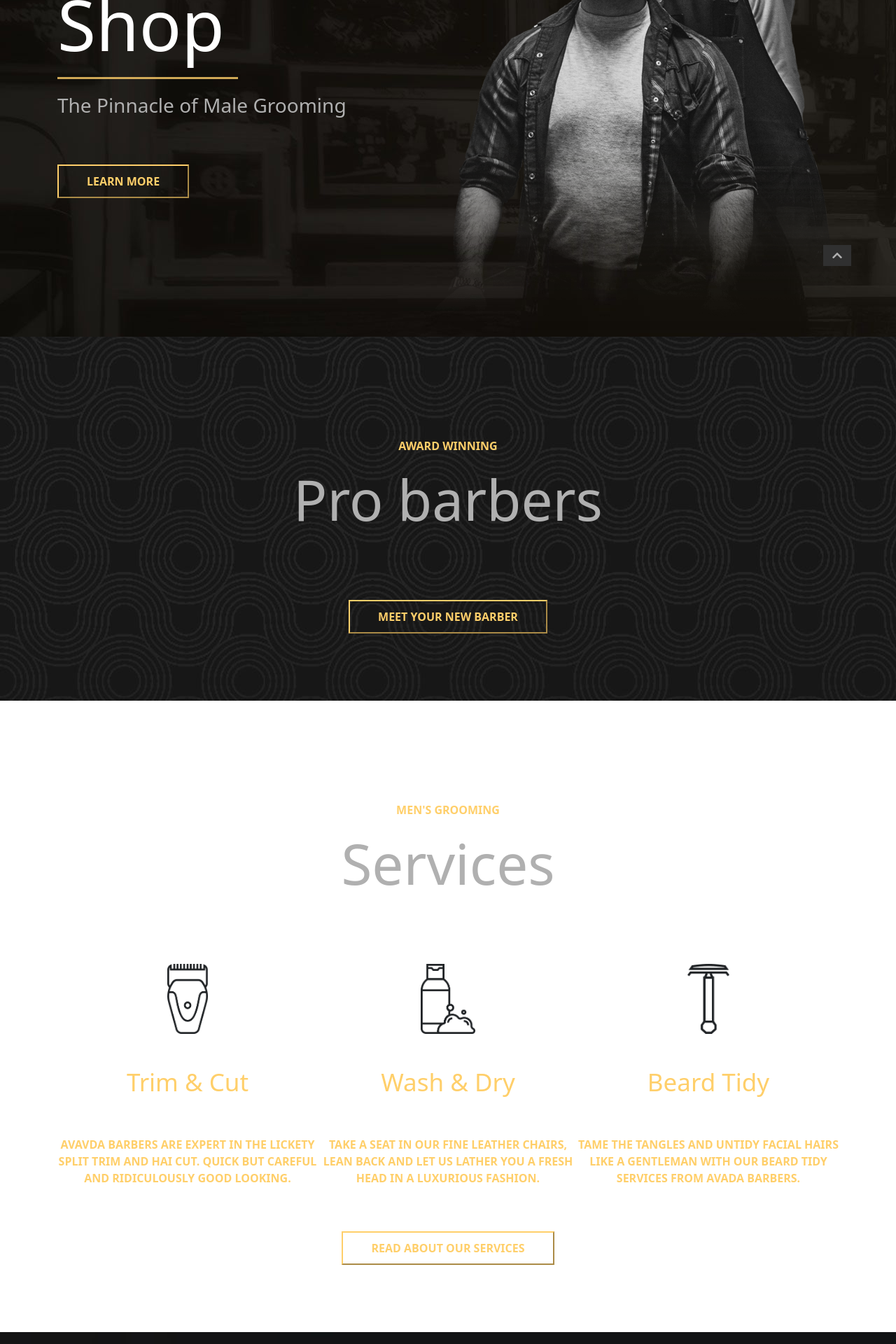
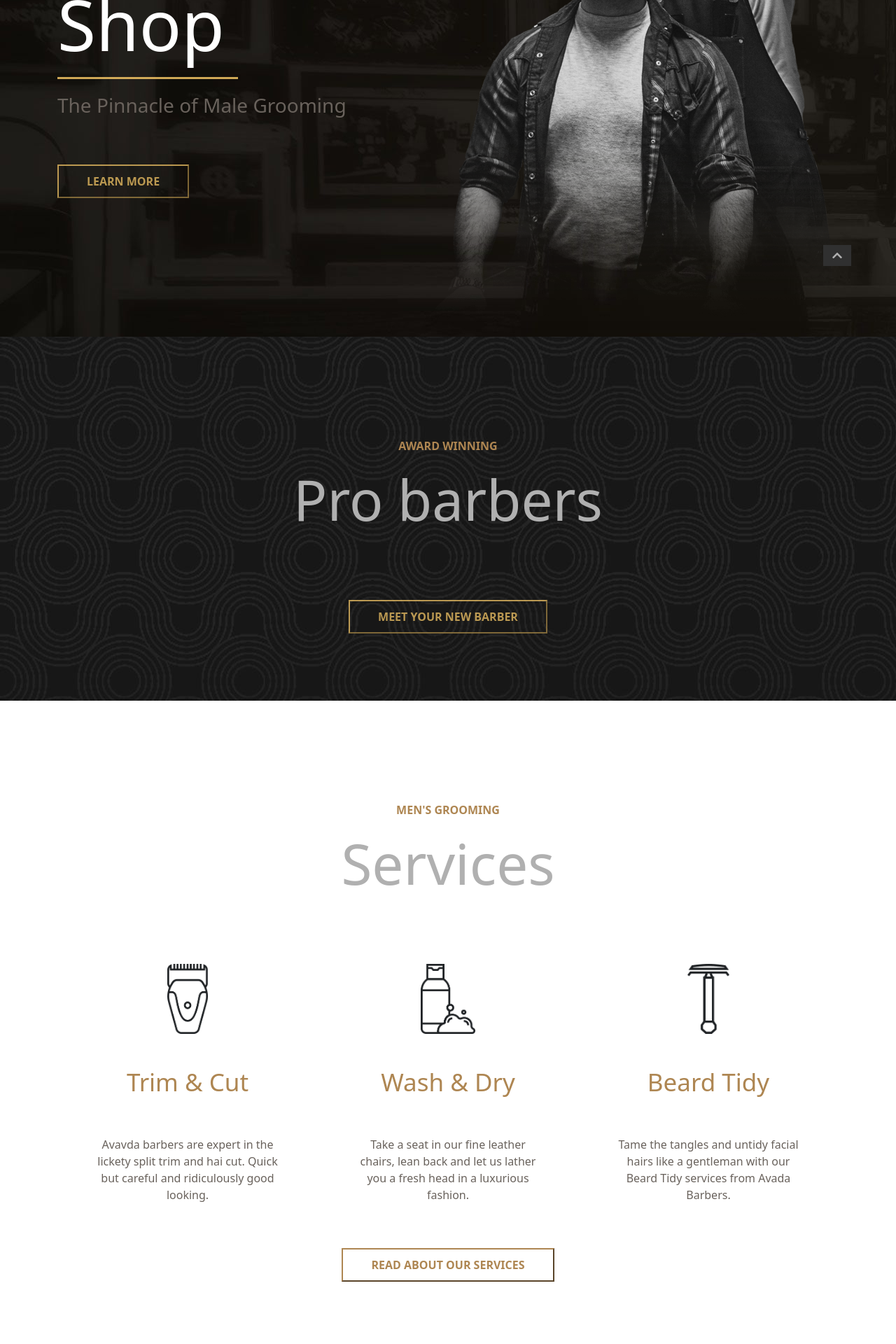
Before and after one commit to fmarabini93/proj-html-vuejs, a Vue app: page / in a window 1280 px wide. Shown: the part 420-2340 px from the top of the page at 70% size. Built offline with nearby package versions, Linux system fonts and the light colour scheme.

Commit message:
colors-touchups

```diff
--- a/src/components/Footer.vue
+++ b/src/components/Footer.vue
@@ -4,7 +4,7 @@
       <div id="footer-top" class="container clearfix py-5">
           <div class="float-start">
               <img src="../img/avadabarbers_footer_shop_image-400x312.png" alt="Shop">
-              <button class="my_btn">Shop our range now</button>
+              <button class="my_btn goldish_btn mt-4">Shop our range now</button>
           </div>
           <div class="float-start">
                 <img src="../img/avadabarbers-logo-x2-200x70.png" alt="Logo" class="pt-4 mb-5">
@@ -20,7 +20,7 @@
           </div>
           <div class="float-start">
               <img src="../img/avadabarbers_footer_appointment_image-400x312.png" alt="Book">
-              <button class="my_btn">Book your appointment</button>
+              <button class="my_btn goldish_btn mt-4">Book your appointment</button>
           </div>
       </div>
       <!-- /Info -->
@@ -55,14 +55,14 @@ export default {
         #footer-top {
             div {
                 width: calc(100%/3);
-                object-fit: contain;
 
                 span {
-                    color: $lightgrey;
+                    color: $grey;
                 }
 
                 p {
                     color: $goldish;
+                    opacity: 0.7;
                 }
 
                 li {
--- a/src/components/Header.vue
+++ b/src/components/Header.vue
@@ -22,7 +22,7 @@
                     <h1>Barber Shop</h1>
                     <hr>
                     <p class="fs-3">The Pinnacle of Male Grooming</p>
-                    <button class="my_btn mt-5">Learn More</button>
+                    <button class="my_btn goldish_btn mt-5">Learn More</button>
                 </div>
                 <img src="../img/avadabarbers_hero_focalmirror-600x825.png" alt="Cutting hair" class="not_scale">
             </div>
@@ -76,7 +76,7 @@ export default {
 
         p {
             font-weight: lighter;
-            color: $lightgrey;
+            color: $grey;
         }
     }
     // Top right fixed buttons
--- a/src/components/Main.vue
+++ b/src/components/Main.vue
@@ -5,7 +5,7 @@
             <div id="main-first-top" class="d-flex flex-column justify-content-around align-items-center py-5">
                 <p class="text-uppercase mt-5 pt-5 fw-bold">Award winning</p>
                 <h2 class="mb-5">Pro barbers</h2>
-                <button class="my-5 my_btn">Meet your new barber</button>
+                <button class="my_btn goldish_btn my-5 ">Meet your new barber</button>
             </div>
         </section>
         <!-- /Find new barber -->
@@ -18,20 +18,20 @@
                     <div class="float-start text-center">
                         <img src="../img/avadabarbers-trimcut-icon-before.png" alt="Beard trimmer">
                         <h4 class="py-5">Trim & Cut</h4>
-                        <p>Avavda barbers are expert in the lickety split trim and hai cut. Quick but careful and ridiculously good looking.</p>
+                        <p class="grey-p">Avavda barbers are expert in the lickety split trim and hai cut. Quick but careful and ridiculously good looking.</p>
                     </div>
                     <div class="float-start text-center">
                         <img src="../img/avadabarbers-washndry-icon.png" alt="Beard shampoo">
                         <h4 class="py-5">Wash & Dry</h4>
-                        <p>Take a seat in our fine leather chairs, lean back and let us lather you a fresh head in a luxurious fashion.</p>
+                        <p class="grey-p">Take a seat in our fine leather chairs, lean back and let us lather you a fresh head in a luxurious fashion.</p>
                     </div>
                     <div class="float-start text-center">
                         <img src="../img/avadabarbers-beardtrim-icon.png" alt="Beard razor">
                         <h4 class="py-5">Beard Tidy</h4>
-                        <p>Tame the tangles and untidy facial hairs like a gentleman with our Beard Tidy services from Avada Barbers.</p>
+                        <p class="grey-p">Tame the tangles and untidy facial hairs like a gentleman with our Beard Tidy services from Avada Barbers.</p>
                     </div>
                 </div>
-                <button class="my_btn mb-5">Read about our services</button>
+                <button class="my_btn brownish_btn mb-5">Read about our services</button>
           </div>
         </section>
         <!-- /Services -->
@@ -61,7 +61,7 @@
                   <p><i class="fas fa-dollar-sign"></i> 30.00</p>
               </div>
           </div>
-          <button class="my_btn my-5">Shop our product range</button>
+          <button class="my_btn goldish_btn my-5">Shop our product range</button>
         </section>
         <!-- /Products -->
         <!-- Reviews + monthly product -->
@@ -74,7 +74,7 @@
                     <p>This month featured product</p>
                     <h2>Shaving Butter</h2>
                     <p class="grey-p mt-5">Lorem ipsum, dolor sit amet consectetur adipisicing elit. Incidunt provident accusamus beatae odit accusantium repellat, pariatur autem quis magni aut magnam dolore molestias, adipisci perspiciatis.</p>
-                    <button class="my_btn">Buy now</button>
+                    <button class="my_btn goldish_btn">Buy now</button>
                 </div>
             </div>
             <div class="container text-center">
@@ -121,7 +121,7 @@
                   <p class="grey-p mb-5">Lorem ipsum dolor sit amet consectetur adipisicing elit. Ad vel sint quam reprehenderit in.</p>
               </div>
           </div>
-          <button class="my_btn mb-5">Read more from our blog</button>
+          <button class="my_btn brownish_btn mb-5">Read more from our blog</button>
         </section>
         <!-- Blog posts -->
   </main>
@@ -145,13 +145,13 @@ main {
 
     h4 {
         font-size: 35px;
-        color: $goldish;
+        color: $brownish;
     }
 
     p:not(.grey-p) {
         font-weight: bold;
         text-transform: uppercase;
-        color: $goldish;
+        color: $brownish;
     }
     .grey-p {
         color: $grey;
@@ -167,6 +167,7 @@ main {
         .container {
             div {
                 width: calc(100%/3);
+                padding: 0 5%;
 
                 img {
                     height: 100px;
--- a/src/my_common_styles.scss
+++ b/src/my_common_styles.scss
@@ -1,7 +1,8 @@
 // Colors
 $goldish: #ffcf6a;
 $lightgrey: #b0b0b0;
-$grey: #88928f;
+$grey: #69625c;
+$brownish: #ae8652;
 // --Colors
 // General
 .pointer {
@@ -19,11 +20,18 @@ button:hover,img:not(.not_scale):hover {
 }
 .my_btn {
     padding: 10px 40px;
-    border-color: $goldish;
     outline: none;
     text-transform: uppercase;
     font-weight: bold;
-    color: $goldish;
     background: transparent;
 }
+.goldish_btn {
+    border-color: $goldish;
+    color: $goldish;
+    opacity: 0.7;
+}
+.brownish_btn {
+    border-color: $brownish;
+    color: $brownish;
+}
 // --General
```
